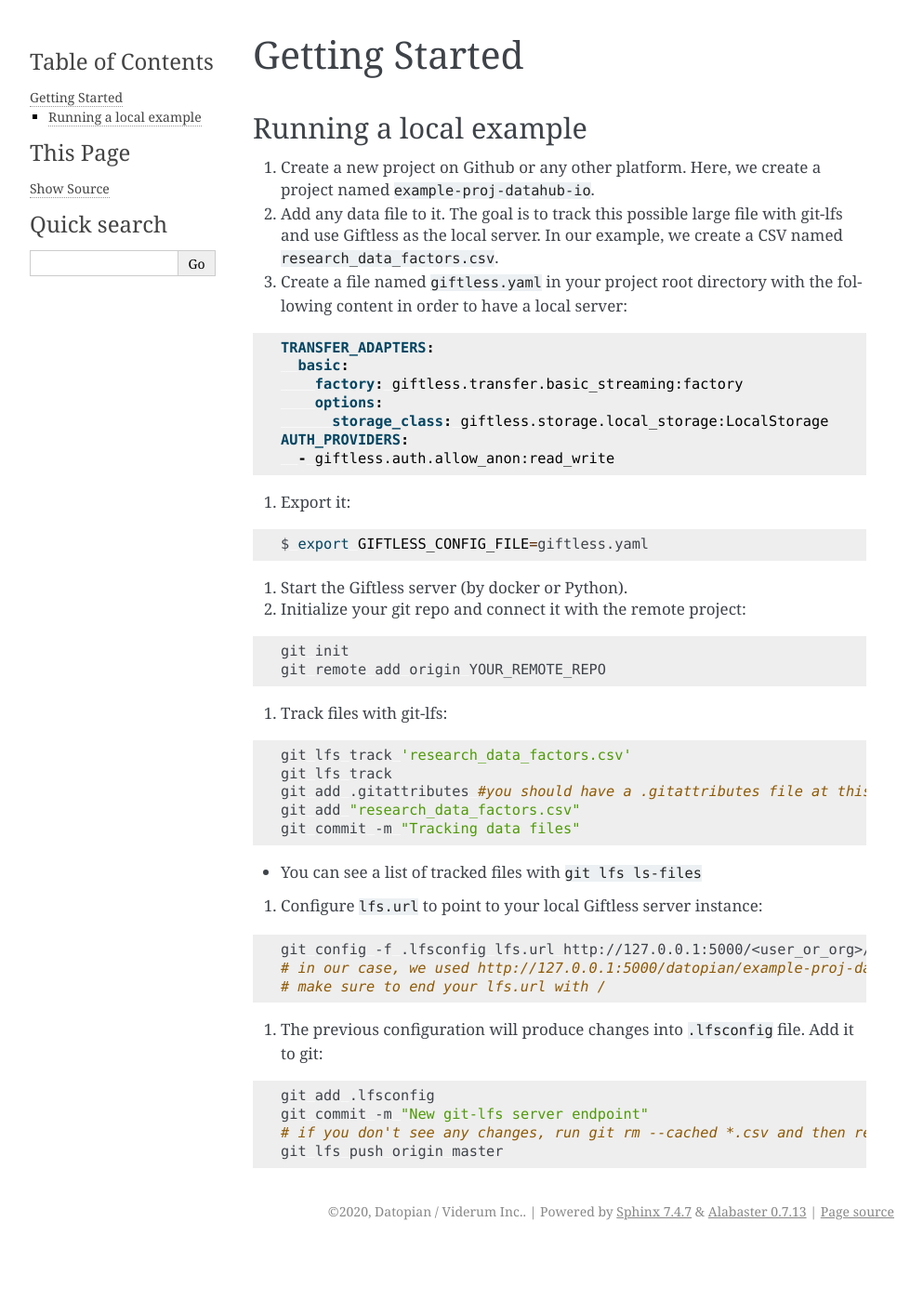
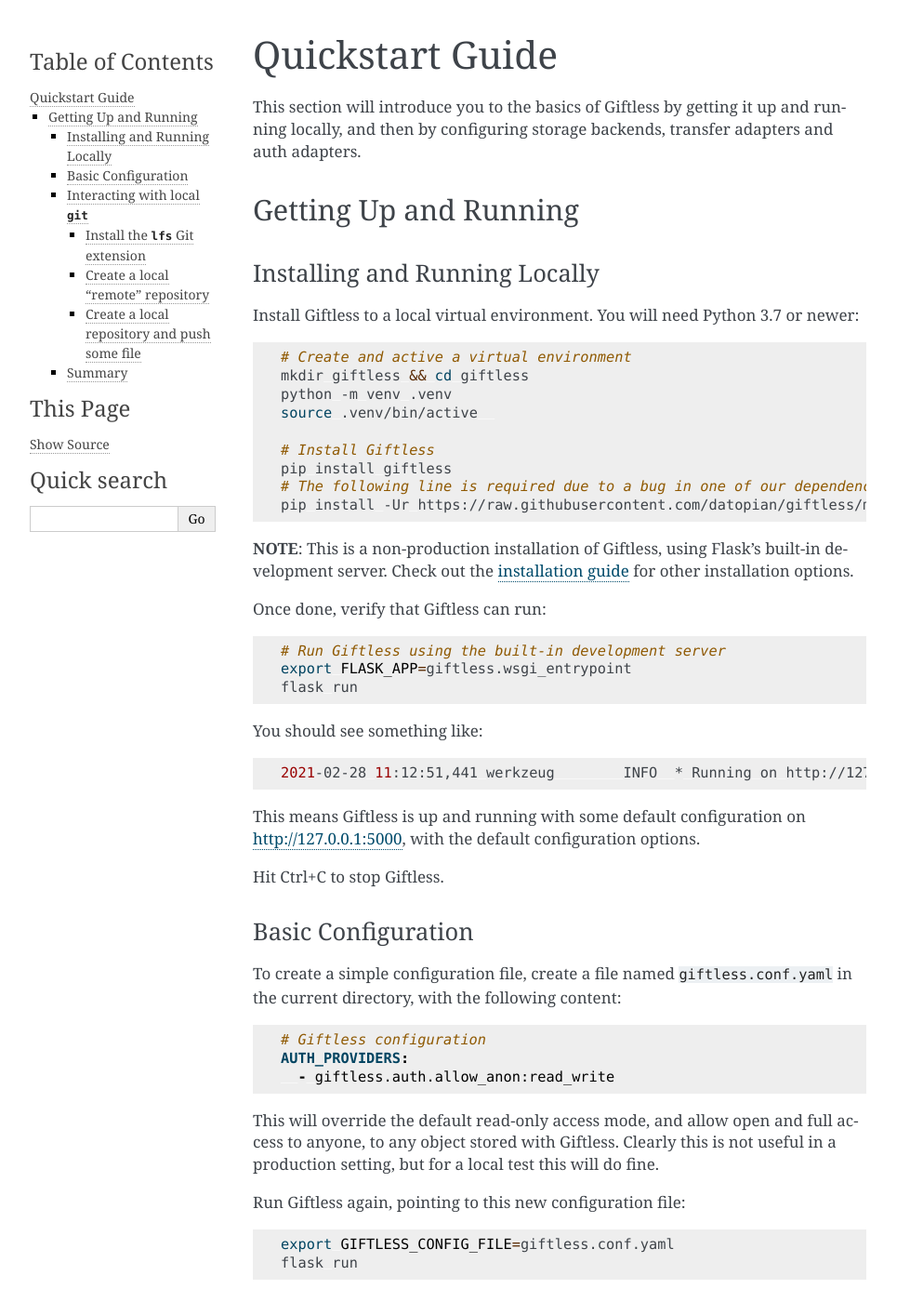
Before and after one commit to datopian/giftless, a Sphinx documentation site: the page built from docs/source/quickstart.md, in a window 1280 px wide and 1400 px high. Shown: the whole window at 93% size, without its empty margins (148-1141 px from the left). Built offline with Sphinx 7.4.7, drawn with Linux system fonts in a browser that asks for light colours; the version number could not be read and is left out; some of the changed text lies outside the part shown.

Commit message:
Added a quickstart guide with local example

````diff
--- a/docs/source/quickstart.md
+++ b/docs/source/quickstart.md
@@ -1,71 +1,176 @@
-Getting Started
-===============
+Quickstart Guide
+================
 
-### Running a local example
+This section will introduce you to the basics of Giftless by getting it up and running locally, and then by configuring
+storage backends, transfer adapters and auth adapters.
 
-1. Create a new project on Github or any other platform.
-Here, we create a project named `example-proj-datahub-io`.
+## Getting Up and Running
 
-2. Add any data file to it.
-The goal is to track this possible large file with
-git-lfs and use Giftless as the local server. In our example,
-we create a CSV named `research_data_factors.csv`.
+### Installing and Running Locally
 
+Install Giftless to a local virtual environment. You will need Python 3.7 or newer:
 
-3. Create a file named `giftless.yaml` in your project root directory with the
-following content in order to have a local server:
+```shell
+# Create and active a virtual environment
+mkdir giftless && cd giftless
+python -m venv .venv
+source .venv/bin/active
+
+# Install Giftless
+pip install giftless
+# The following line is required due to a bug in one of our dependencies:
+pip install -Ur https://raw.githubusercontent.com/datopian/giftless/master/requirements.txt
+```
+
+**NOTE**: This is a non-production installation of Giftless, using Flask's built-in development server.
+Check out the [installation guide](installation.md) for other installation options.
+
+Once done, verify that Giftless can run:
+```shell
+# Run Giftless using the built-in development server
+export FLASK_APP=giftless.wsgi_entrypoint
+flask run
+```
+
+You should see something like:
+
+```shell
+2021-02-28 11:12:51,441 werkzeug        INFO  * Running on http://127.0.0.1:5000/ (Press CTRL+C to quit)
+```
+
+This means Giftless is up and running with some default configuration on <http://127.0.0.1:5000>, with
+the default configuration options.
+
+Hit Ctrl+C to stop Giftless.
+
+### Basic Configuration
+To create a simple configuration file, create a file named `giftless.conf.yaml` in the current directory, with the
+following content:
 
 ```yaml
-TRANSFER_ADAPTERS:
-  basic:
-    factory: giftless.transfer.basic_streaming:factory
-    options:
-      storage_class: giftless.storage.local_storage:LocalStorage
+# Giftless configuration
 AUTH_PROVIDERS:
   - giftless.auth.allow_anon:read_write
 ```
 
-4. Export it:
+This will override the default read-only access mode, and allow open and full access to anyone, to any object stored
+with Giftless. Clearly this is not useful in a production setting, but for a local test this will do fine.
 
-```bash
-$ export GIFTLESS_CONFIG_FILE=giftless.yaml
+Run Giftless again, pointing to this new configuration file:
+```shell
+export GIFTLESS_CONFIG_FILE=giftless.conf.yaml
+flask run
 ```
 
-5. Start the Giftless server (by docker or Python).
+### Interacting with local `git`
+We will now proceed to show how Giftless can interact with a local `git` repository, as a demonstration of how Git LFS
+works.
 
-6. Initialize your git repo and connect it with the
-remote project:
+Keep Giftless running and open a new terminal window or tab.
 
-```bash
-git init
-git remote add origin YOUR_REMOTE_REPO
+#### Install the `lfs` Git extension
+While having a local installation of `git-lfs` is not required to run Giftless, you will need
+it to follow this guide.
+
+Run:
+```shell
+git lfs
 ```
 
-7. Track files with git-lfs:
+If you see an error indicating that `'lfs' is not a git command`, follow the
+[Git LFS installation instructions here](https://git-lfs.github.com/). On Linux, you may be able
+to simply install the `git-lfs` package provided by your distro.
 
-```bash
-git lfs track 'research_data_factors.csv'
-git lfs track
-git add .gitattributes #you should have a .gitattributes file at this point
-git add "research_data_factors.csv"
-git commit -m "Tracking data files"
-```
-  * You can see a list of tracked files with `git lfs ls-files`
+#### Create a local "remote" repository
+For the purpose of this tutorial, we will create a fake "remote" git repository on your local disk. This is analogous
+to a real-world remote repository such as GitHub or any other Git remote, but is simpler to set up.
 
-8. Configure `lfs.url` to point to your local Giftless server instance:
-
-```bash
-git config -f .lfsconfig lfs.url http://127.0.0.1:5000/<user_or_org>/<repo>/
-# in our case, we used http://127.0.0.1:5000/datopian/example-proj-datahub-io/;
-# make sure to end your lfs.url with /
+```shell
+mkdir fake-remote-repo && cd fake-remote-repo
+git init --bare
+cd ..
 ```
 
-9. The previous configuration will produce changes into `.lfsconfig` file.
-Add it to git:
+Of course, you may choose to use any other remote repository instead - just remember to replace the repository URL
+in the upcoming `git clone` command.
 
-```bash
-git add .lfsconfig
-git commit -m "New git-lfs server endpoint"
-# if you don't see any changes, run git rm --cached *.csv and then re-add your files, then commit it
-git lfs push origin master
+#### Create a local repository and push some file
+Clone the remote repository we have just created to a local repository:
+
+```shell
+git clone fake-remote-repo local-repo
+cd local-repo
 ```
+
+Create some files and add them to git:
+```shell
+# This README file will be committed to Git as usual
+echo "# This is a Giftless test" > README.md
+# Let's also create a 1mb binary file which we'll want to store in Git LFS
+dd if=/dev/zero of=1mb-blob.bin bs=1024 count=1024
+git add README.md 1mb-blob.bin
+```
+
+Tell `git-lfs` to track `.bin` files:
+```shell
+git lfs track "*.bin"
+```
+
+This will actually create a file named `.gitattributes` in the root of your
+repository, with the following content:
+
+```shell
+cat .gitattributes
+*.bin filter=lfs diff=lfs merge=lfs -text
+```
+
+You need to have git tracking this file as well, and commit everything we have staged so far:
+```shell
+git add .gitattributes
+git commit -m "Adding some files to track"
+```
+
+Tell Git LFS where to find the Giftless server. We will do that by using the `git config` command to write to the
+`.lfsconfig` file:
+```shell
+git config -f .lfsconfig lfs.url http://127.0.0.1:5000/my-organization/test-repo
+```
+
+**NOTE**: `my-organization/test-repo` is an organization / repository prefix under which your files will be stored.
+Giftless requires all files to be stored under such prefix.
+
+Finally, let's push our tracked files to Git LFS:
+```shell
+git push origin master
+```
+
+Switch over to the shell in which Giftless is running, and you will see log messages indicating that a file has just
+been pushed to storage and verified. This should be similar to:
+
+```
+2021-02-28 12:08:09,102 werkzeug        INFO 127.0.0.1 - - [28/Feb/2021 12:08:09] "POST /my-organization/test-repo/objects/batch HTTP/1.1" 200 -
+2021-02-28 12:08:09,108 werkzeug        INFO 127.0.0.1 - - [28/Feb/2021 12:08:09] "PUT /my-organization/test-repo/objects/storage/30e14955ebf1352266dc2ff8067e68104607e750abb9d3b36582b8af909fcb58 HTTP/1.1" 200 -
+2021-02-28 12:08:09,110 werkzeug        INFO 127.0.0.1 - - [28/Feb/2021 12:08:09] "POST /my-organization/test-repo/objects/storage/verify HTTP/1.1" 200 -
+```
+
+To further verify that the file has been stored by Giftless, we can list the files in our local Giftless storage
+directory:
+
+```shell
+$ ls -lR ../lfs-storage/
+...snip...
+../lfs-storage/my-organization/test-repo:
+total 1024
+-rw-rw-r-- 1 shahar shahar 1048576 Feb 28 12:08 30e14955ebf1352266dc2ff8067e68104607e750abb9d3b36582b8af909fcb58
+```
+
+You will notice a 1mb file stored in `../lfs-storage/my-organization/test-repo` - this is identical to our `1mb-blob.bin`
+file, but it is stored with its SHA256 digest as its name.
+
+### Summary
+
+You have now seen Giftless used as both a Git LFS server, and as a storage backend. This should give you a basic sense
+of how to run Giftless, and how Git LFS servers interact with Git.
+
+In a real-world scenario, you would typically have Giftless serve as the Git LFS server but not as a storage backend -
+storage will be off-loaded to a Cloud Storage service which has been configured for this purpose.
````
Also changed, not shown: docs/source/installation.md (+6 -1 lines).
